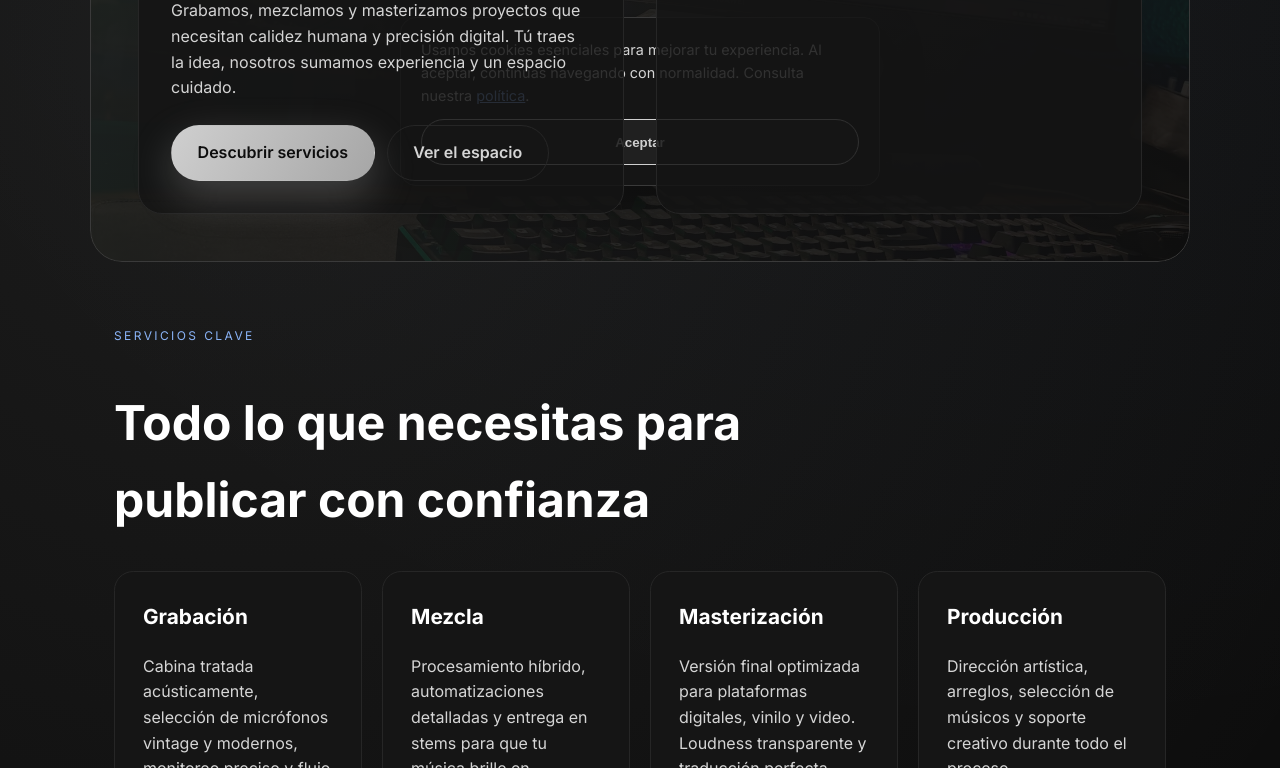
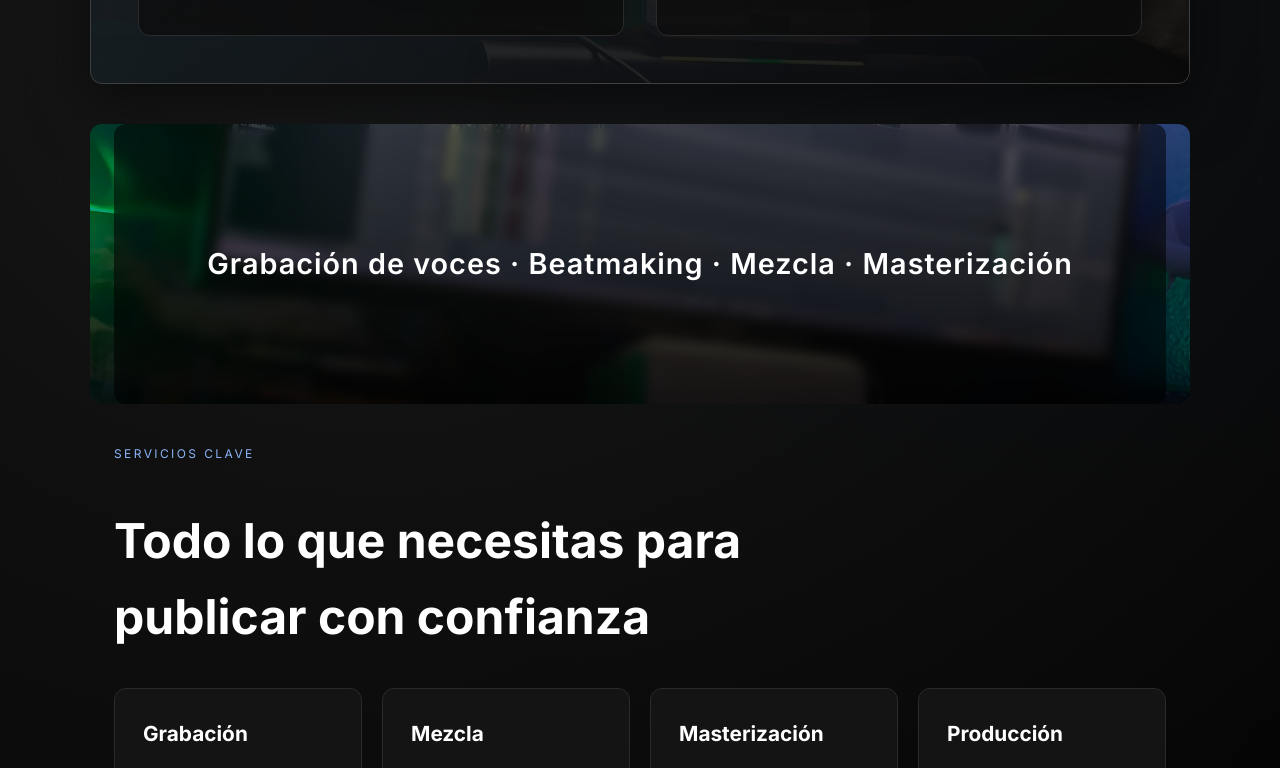
Before and after one commit to miro462/mirma_landing, a plain HTML site: page index.html in a window 1280 px wide. Shown: the part 598-1366 px from the top of the page. Drawn offline with Linux system fonts and the light colour scheme; a small style sheet from the web is missing.

Commit message:
refactor: limpieza visual, gradiente premium y eliminación duplicados en banner

```diff
--- a/css/styles.css
+++ b/css/styles.css
@@ -1,18 +1,19 @@
 :root {
   color-scheme: dark;
-  --bg: #0d0d0d;
-  --surface: #151515;
-  --surface-alt: #1f1f1f;
+  --bg: #050505;
+  --surface: #141414;
+  --surface-alt: #1c1c1c;
   --accent: #cfcfcf;
   --accent-strong: #a6a6a6;
   --accent-ice: #8ab4f8;
   --text: #ffffff;
   --muted: #d5d5d5;
-  --border: #262626;
-  --border-strong: #3a3a3a;
+  --border: #2a2a2a;
+  --border-strong: #3f3f3f;
   --alert: #ff4f4f;
   --accent-contrast: #0d0d0d;
   --max-width: 1100px;
+  --radius: 12px;
 }
 
 * {
@@ -28,6 +29,20 @@ body {
   color: var(--text);
   line-height: 1.6;
   min-height: 100vh;
+  position: relative;
+}
+
+body::before {
+  content: '';
+  position: fixed;
+  inset: 0;
+  pointer-events: none;
+  background-image: radial-gradient(rgba(255, 255, 255, 0.04) 1px, transparent 1px),
+    radial-gradient(rgba(138, 180, 248, 0.05) 1px, transparent 1px);
+  background-size: 120px 120px, 60px 60px;
+  mix-blend-mode: screen;
+  opacity: 0.35;
+  z-index: 0;
 }
 
 a {
@@ -38,11 +53,13 @@ img {
   max-width: 100%;
   height: auto;
   display: block;
-  border-radius: 1rem;
+  border-radius: var(--radius);
 }
 
 main {
   padding: 7rem 1.5rem 4rem;
+  position: relative;
+  z-index: 1;
 }
 
 .site-header {
@@ -52,7 +69,7 @@ main {
   width: 100%;
   padding: 1.25rem clamp(1rem, 4vw, 2.5rem);
   background: rgba(13, 13, 13, 0.92);
-  backdrop-filter: blur(12px);
+  backdrop-filter: blur(8px);
   display: flex;
   align-items: center;
   gap: 1rem;
@@ -94,12 +111,13 @@ main {
   gap: 2rem;
   align-items: stretch;
   max-width: var(--max-width);
-  margin: 0 auto 4rem;
+  margin: 0 auto 2.5rem;
   padding: 3rem;
-  border-radius: 2rem;
-  background: linear-gradient(135deg, rgba(34, 34, 34, 0.95), rgba(13, 13, 13, 0.9)), url('../images/banner.webp') center/cover;
+  border-radius: var(--radius);
+  background: linear-gradient(135deg, rgba(27, 32, 40, 0.95), rgba(7, 7, 7, 0.9)), url('../images/banner.webp') center/cover;
   position: relative;
   overflow: hidden;
+  box-shadow: 0 20px 60px rgba(0, 0, 0, 0.5);
 }
 
 .hero::after {
@@ -115,9 +133,9 @@ main {
 .hero__card {
   position: relative;
   z-index: 1;
-  background: rgba(21, 21, 21, 0.85);
+  background: rgba(12, 12, 12, 0.78);
   padding: 2rem;
-  border-radius: 1.5rem;
+  border-radius: var(--radius);
   border: 1.5px solid var(--border);
 }
 
@@ -158,8 +176,58 @@ main {
 
 .section {
   max-width: var(--max-width);
-  margin: 0 auto 4rem;
+  margin: 0 auto 3rem;
   padding: 0 1.5rem;
+}
+
+.banner-image {
+  width: 100%;
+  height: 280px;
+  background-image: url('../images/banner.webp');
+  background-size: cover;
+  background-position: center;
+  background-repeat: no-repeat;
+  margin: 2.5rem auto;
+  display: flex;
+  align-items: center;
+  justify-content: center;
+  border-radius: var(--radius);
+  overflow: hidden;
+  max-width: var(--max-width);
+  padding: 0 1.5rem;
+  position: relative;
+  isolation: isolate;
+}
+
+.banner-image::after {
+  content: '';
+  position: absolute;
+  inset: 0;
+  background: linear-gradient(to top, rgba(0, 0, 0, 0.75), rgba(0, 0, 0, 0.15));
+  pointer-events: none;
+  z-index: 0;
+}
+
+.banner-overlay {
+  width: 100%;
+  height: 100%;
+  background: rgba(0, 0, 0, 0.55);
+  backdrop-filter: blur(6px);
+  display: flex;
+  align-items: center;
+  justify-content: center;
+  border-radius: inherit;
+  position: relative;
+  z-index: 1;
+}
+
+.banner-image h2 {
+  font-size: 1.8rem;
+  font-weight: 600;
+  color: #fff;
+  letter-spacing: 1px;
+  text-align: center;
+  padding: 0 1rem;
 }
 
 .section__heading {
@@ -180,7 +248,7 @@ main {
 
 .card {
   background: var(--surface);
-  border-radius: 1.2rem;
+  border-radius: var(--radius);
   padding: 1.75rem;
   border: 1.5px solid var(--border);
   min-height: 230px;
@@ -197,7 +265,7 @@ main {
 
 .studio {
   background: linear-gradient(180deg, rgba(26, 26, 26, 0.95), rgba(13, 13, 13, 0.6));
-  border-radius: 2rem;
+  border-radius: var(--radius);
   padding-bottom: 3rem;
   border: 1.5px solid var(--border);
 }
@@ -211,7 +279,7 @@ main {
 .gallery figure {
   margin: 0;
   background: var(--surface-alt);
-  border-radius: 1.5rem;
+  border-radius: var(--radius);
   padding: 1rem;
   border: 1.5px solid var(--border-strong);
 }
@@ -229,7 +297,7 @@ main {
 
 .contact__card {
   background: linear-gradient(140deg, rgba(34, 34, 34, 0.95), rgba(21, 21, 21, 0.75));
-  border-radius: 1.5rem;
+  border-radius: var(--radius);
   padding: 3rem;
   max-width: 720px;
   width: 100%;
@@ -253,7 +321,7 @@ main {
   display: inline-flex;
   align-items: center;
   justify-content: center;
-  border-radius: 999px;
+  border-radius: var(--radius);
   padding: 0.9rem 1.6rem;
   font-weight: 600;
   text-decoration: none;
@@ -290,6 +358,8 @@ main {
   text-align: center;
   background: var(--surface);
   box-shadow: 0 -20px 60px rgba(0, 0, 0, 0.4);
+  position: relative;
+  z-index: 1;
 }
 
 .site-footer .socials {
@@ -306,19 +376,21 @@ main {
 
 .cookie-banner {
   position: fixed;
-  bottom: 1rem;
+  top: 50%;
   left: 50%;
-  transform: translateX(-50%);
+  transform: translate(-50%, -50%);
   max-width: 480px;
-  width: calc(100% - 2rem);
-  padding: 1.25rem;
-  border-radius: 1rem;
-  background: var(--surface);
+  width: min(90vw, 480px);
+  padding: 1.5rem;
+  border-radius: var(--radius);
+  background: rgba(20, 20, 20, 0.9);
   border: 1.5px solid var(--border-strong);
   display: flex;
   flex-direction: column;
   gap: 0.75rem;
-  box-shadow: 0 20px 40px rgba(0, 0, 0, 0.35);
+  box-shadow: 0 30px 80px rgba(0, 0, 0, 0.5);
+  backdrop-filter: blur(8px);
+  z-index: 5;
 }
 
 .cookie-banner p {
--- a/index.html
+++ b/index.html
@@ -25,31 +25,29 @@
           <li><a href="#contacto">Contacto</a></li>
         </ul>
       </nav>
-      <a class="btn primary" href="https://studio.mirma.me">Entrar al estudio</a>
     </header>
 
     <main>
       <section class="hero">
         <div class="hero__content">
-          <p class="eyebrow">Estudio boutique en Quito · Sesiones híbridas y online</p>
           <h1>Tu sonido merece un lugar especial</h1>
           <p>
-            Grabamos, mezclamos y masterizamos proyectos que necesitan calidez humana y precisión digital. Tú traes la idea, nosotros
-            sumamos experiencia y un espacio cuidado.
+            Especializados en grabación vocal, creación de beats y mezcla y masterización profesional.
           </p>
-          <div class="hero__actions">
-            <a class="btn primary" href="#servicios">Descubrir servicios</a>
-            <a class="btn ghost" href="#estudio">Ver el espacio</a>
-          </div>
         </div>
         <div class="hero__card">
           <h2>Agenda abierta</h2>
           <ul>
-            <li>Producción completa para artistas independientes</li>
-            <li>Sesiones remotas con dirección creativa</li>
+            <li>Beatmaking personalizado desde cero</li>
+            <li>Mezcla y mastering online con feedback guiado</li>
             <li>Entrega lista para streaming y vinilo</li>
           </ul>
-          <a class="btn secondary" href="https://studio.mirma.me">Solicitar fecha</a>
+        </div>
+      </section>
+
+      <section class="banner-image">
+        <div class="banner-overlay">
+          <h2>Grabación de voces · Beatmaking · Mezcla · Masterización</h2>
         </div>
       </section>
 
@@ -101,7 +99,6 @@
           <h2>¿Listo para compartir tu música?</h2>
           <p>Escríbenos para agendar una sesión presencial u online. Respondemos en menos de 24 horas.</p>
           <div class="contact__actions">
-            <a class="btn primary" href="mailto:hola@mirma.me">Reservar sesión</a>
             <a class="btn ghost" href="https://instagram.com/mirma.wav" target="_blank" rel="noreferrer">Hablar por Instagram</a>
           </div>
         </div>
@@ -110,7 +107,7 @@
 
     <footer class="site-footer">
       <div class="brand">mirma<span>.wav</span></div>
-      <p>Quito · Sesiones globales · &copy; 2025</p>
+      <p>Estudio boutique · Sesiones globales · &copy; 2025</p>
       <div class="socials">
         <a href="https://instagram.com/mirma.wav" aria-label="Instagram"><i class="fab fa-instagram"></i></a>
         <a href="https://www.tiktok.com/@mirma.wav?_t=ZN-8xhSPIpDM3y&_r=1" aria-label="TikTok"><i class="fab fa-tiktok"></i></a>
```
